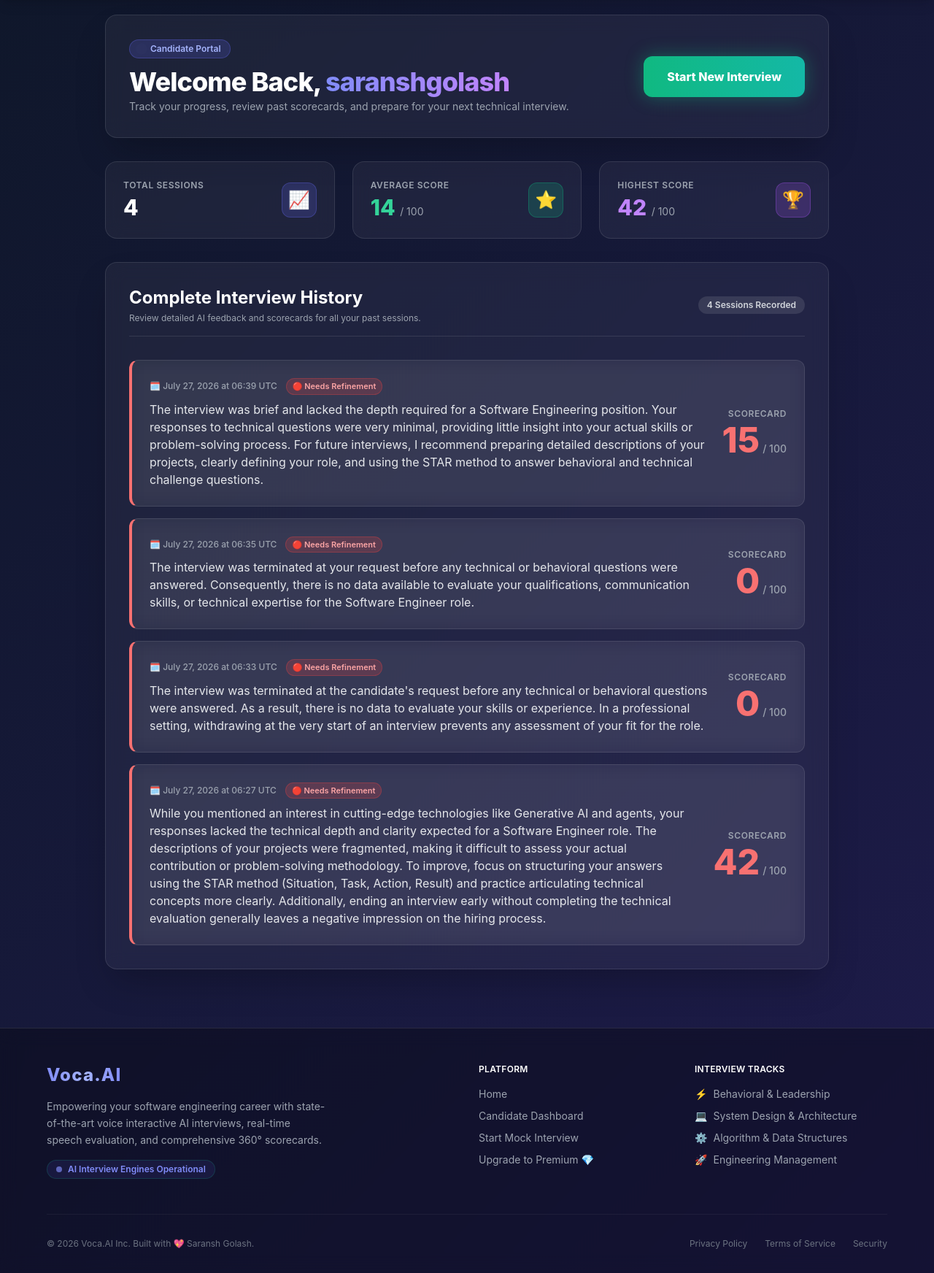
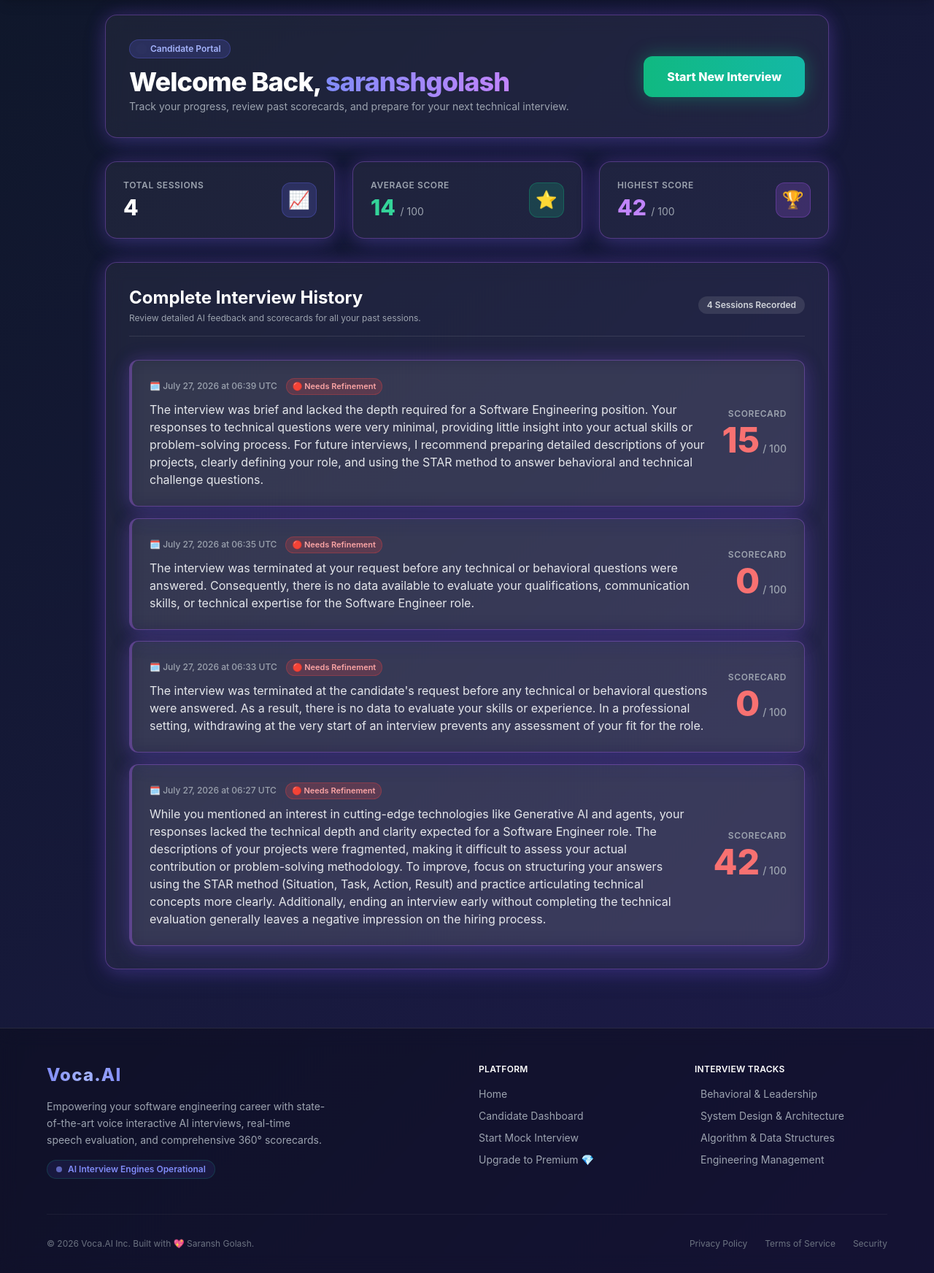
Before and after one commit to SaranshGolash/Voca.AI, a Flask app: page /dashboard in a window 1280 px wide. Shown: the part 76-1820 px from the top of the page at 73% size. Run offline with Flask 3, Linux system fonts and the light colour scheme; a user stored in the database is signed in; some libraries are stand-ins or nearby versions.

Commit message:
Added animations to the cards

```diff
--- a/templates/base.html
+++ b/templates/base.html
@@ -17,6 +17,61 @@
         background: rgba(255, 255, 255, 0.05);
         backdrop-filter: blur(12px);
         border: 1px solid rgba(255, 255, 255, 0.1);
+      }
+      @keyframes ambientAura {
+        0%,
+        100% {
+          box-shadow:
+            0 4px 25px -5px rgba(0, 0, 0, 0.6),
+            0 0 15px rgba(99, 102, 241, 0.12);
+          border-color: rgba(255, 255, 255, 0.1);
+        }
+        50% {
+          box-shadow:
+            0 12px 35px -5px rgba(99, 102, 241, 0.35),
+            0 0 30px rgba(168, 85, 247, 0.28);
+          border-color: rgba(168, 85, 247, 0.45);
+        }
+      }
+      .scroll-reveal-item {
+        opacity: 0;
+        filter: blur(6px);
+        transition:
+          opacity 0.85s cubic-bezier(0.16, 1, 0.3, 1),
+          transform 0.85s cubic-bezier(0.16, 1, 0.3, 1),
+          filter 0.85s cubic-bezier(0.16, 1, 0.3, 1),
+          box-shadow 0.85s ease;
+        will-change: opacity, transform, filter;
+      }
+      .scroll-reveal-up {
+        transform: perspective(1200px) translate3d(0, 45px, 0) scale(0.95)
+          rotateX(5deg);
+      }
+      .scroll-reveal-left {
+        transform: perspective(1200px) translate3d(-40px, 35px, 0) scale(0.95)
+          rotateY(4deg);
+      }
+      .scroll-reveal-right {
+        transform: perspective(1200px) translate3d(40px, 35px, 0) scale(0.95)
+          rotateY(-4deg);
+      }
+      .scroll-reveal-item.scroll-in-view {
+        opacity: 1;
+        filter: blur(0px);
+        transform: perspective(1200px) translate3d(0, 0, 0) scale(1)
+          rotateX(0deg) rotateY(0deg);
+      }
+      .glass-card.scroll-reveal-item.scroll-in-view {
+        animation: ambientAura 5s ease-in-out infinite;
+      }
+      .scroll-delay-1 {
+        transition-delay: 0.5s;
+      }
+      .scroll-delay-2 {
+        transition-delay: 1s;
+      }
+      .scroll-delay-3 {
+        transition-delay: 1.5s;
       }
     </style>
   </head>
@@ -160,18 +215,16 @@
           </h4>
           <ul class="space-y-2.5">
             <li class="flex items-center gap-2 text-gray-400">
-              <span class="text-indigo-400">⚡</span> Behavioral & Leadership
+              <span class="text-indigo-400"></span> Behavioral & Leadership
             </li>
             <li class="flex items-center gap-2 text-gray-400">
-              <span class="text-indigo-400">💻</span> System Design &
-              Architecture
+              <span class="text-indigo-400"></span> System Design & Architecture
             </li>
             <li class="flex items-center gap-2 text-gray-400">
-              <span class="text-indigo-400">⚙️</span> Algorithm & Data
-              Structures
+              <span class="text-indigo-400"></span> Algorithm & Data Structures
             </li>
             <li class="flex items-center gap-2 text-gray-400">
-              <span class="text-indigo-400">🚀</span> Engineering Management
+              <span class="text-indigo-400"></span> Engineering Management
             </li>
           </ul>
         </div>
@@ -190,5 +243,57 @@
         </div>
       </div>
     </footer>
+
+    <!-- Global Looping Scroll Animation Script -->
+    <script>
+      document.addEventListener("DOMContentLoaded", () => {
+        const animTargets = document.querySelectorAll(
+          ".glass-card, section, .grid > div, .space-y-4 > div, .space-y-6 > div, .space-y-8 > div",
+        );
+
+        animTargets.forEach((el, index) => {
+          if (
+            el.closest("nav") ||
+            el.closest("footer") ||
+            el.closest("#chatFeed") ||
+            el.closest("#transcriptPreview")
+          )
+            return;
+
+          el.classList.add("scroll-reveal-item");
+
+          if (index % 3 === 0) el.classList.add("scroll-reveal-up");
+          else if (index % 3 === 1)
+            el.classList.add("scroll-reveal-left", "scroll-delay-1");
+          else el.classList.add("scroll-reveal-right", "scroll-delay-2");
+        });
+
+        const observerOptions = {
+          root: null,
+          rootMargin: "0px",
+          threshold: 0.12,
+        };
+
+        const scrollObserver = new IntersectionObserver((entries) => {
+          entries.forEach((entry) => {
+            if (entry.isIntersecting) {
+              entry.target.classList.add("scroll-in-view");
+            } else {
+              entry.target.classList.remove("scroll-in-view");
+            }
+          });
+        }, observerOptions);
+
+        animTargets.forEach((el) => {
+          if (
+            !el.closest("nav") &&
+            !el.closest("footer") &&
+            !el.closest("#chatFeed")
+          ) {
+            scrollObserver.observe(el);
+          }
+        });
+      });
+    </script>
   </body>
 </html>
```
